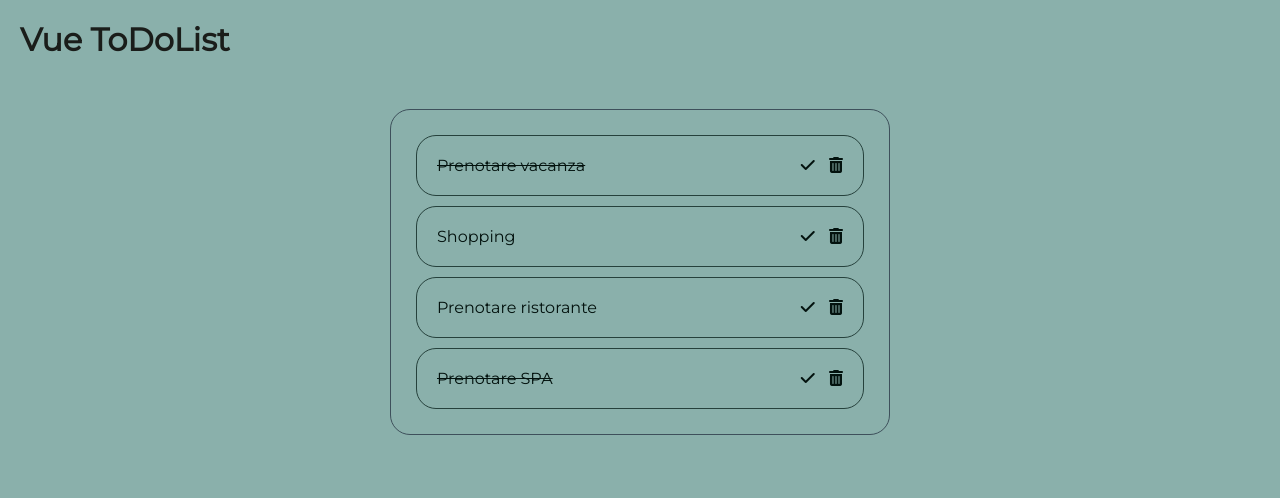
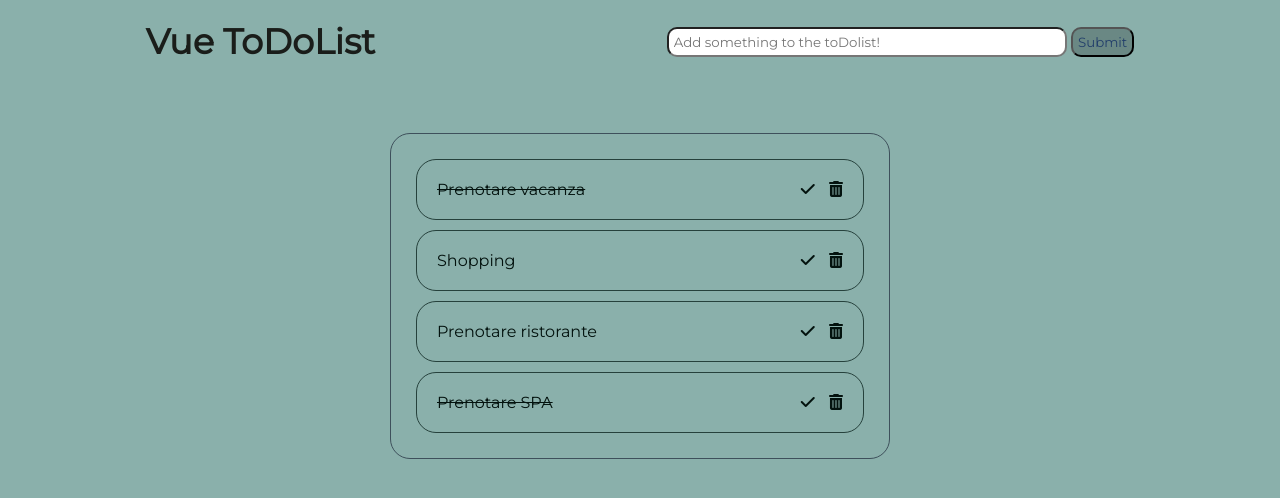
Before and after one commit to Siripiri-hue/vue-todolist, a plain HTML site: page index.html in a window 1280 px wide. Drawn offline with nearby package versions, Linux system fonts and the light colour scheme.

Commit message:
Aggiunta fn che aggiunge item

```diff
--- a/css/style.css
+++ b/css/style.css
@@ -15,10 +15,36 @@ ul {
     gap: 10px;
 }
 
-h1 {
+/* navbar */
+
+nav {
+    display: flex;
+    justify-content: space-around;
+    align-items: center;
+    padding: 20px 0;
+}
+
+#title {
     color: #1A1D1A;
-    margin: 20px 0 0 20px;
+    font-size: 35px;
 }
+
+#addItem {
+    background-color: white;
+    color: black;
+    border-radius: 10px;
+    width: 400px;
+    padding: 5px;
+}
+
+#submit {
+    background-color: #6a8884;
+    color: rgb(34, 63, 107);
+    border-radius: 10px;
+    padding: 5px;
+}
+
+/* ul todo list */
 
 #todo-list {
     margin: 50px auto;
--- a/index.html
+++ b/index.html
@@ -11,10 +11,21 @@
 </head>
 <body>
 
-    <h1>Vue ToDoList</h1>
 
-    <section id="todo-list">
-        <ul>
+
+    <section id="vue-toDoList">
+
+        <nav>
+            <h1 id="title">Vue ToDoList</h1>
+
+            <div action="addItem">
+                <input type="text" name="addItem" id="addItem" v-model="newLine" placeholder="Add something to the toDolist!">
+                <button id="submit" v-on:click="addLine(newLine)">Submit</button>
+            </div>
+        </nav>
+
+
+        <ul id="todo-list">
             <li v-for="(toDo, index) in thingsToDo" class="todo" :class="[(toDo.done) ? 'isDone' : '']">
                 <span class="text">
                     {{ toDo.text }}
--- a/js/app.js
+++ b/js/app.js
@@ -1,8 +1,10 @@
 const toDoList = new Vue ({
-    el: "#todo-list",
+    el: "#vue-toDoList",
     data: {
         // todo: true,
         //isDone: true,
+        newLine: "",
+
         thingsToDo: [
             {
                 text: "Prenotare vacanza",
@@ -22,9 +24,22 @@ const toDoList = new Vue ({
             },
         ]
     },
+
     methods: {
-        deleteLine: function(index){
+        deleteLine: function(index)
+        {
             this.thingsToDo.splice(index,1);
-        }
-    }
+        },
+
+        addLine: function(newText)
+        {
+            const newObj = {
+                text : newText,
+                done: false,
+            }
+
+            this.thingsToDo.push(newObj);
+            this.newLine = "";
+        },
+    },
 })
```
